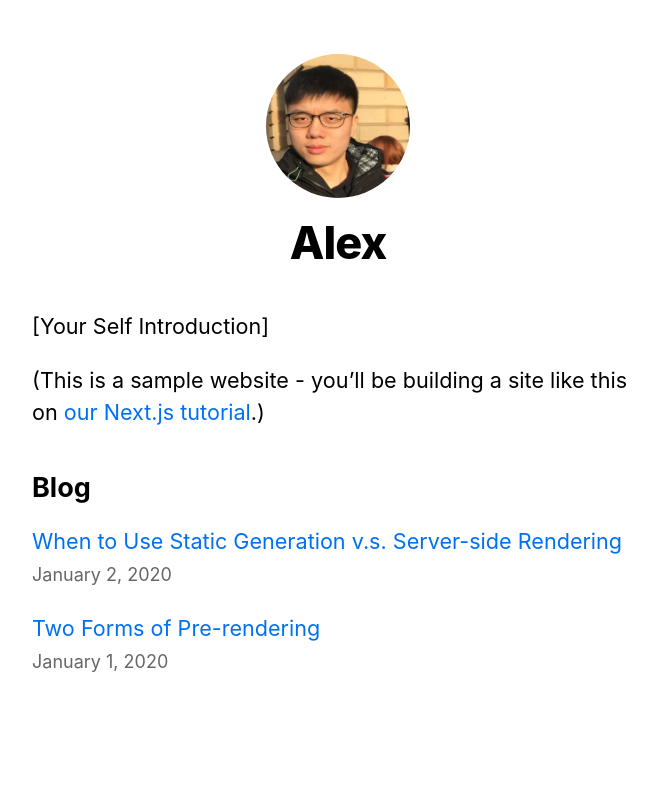
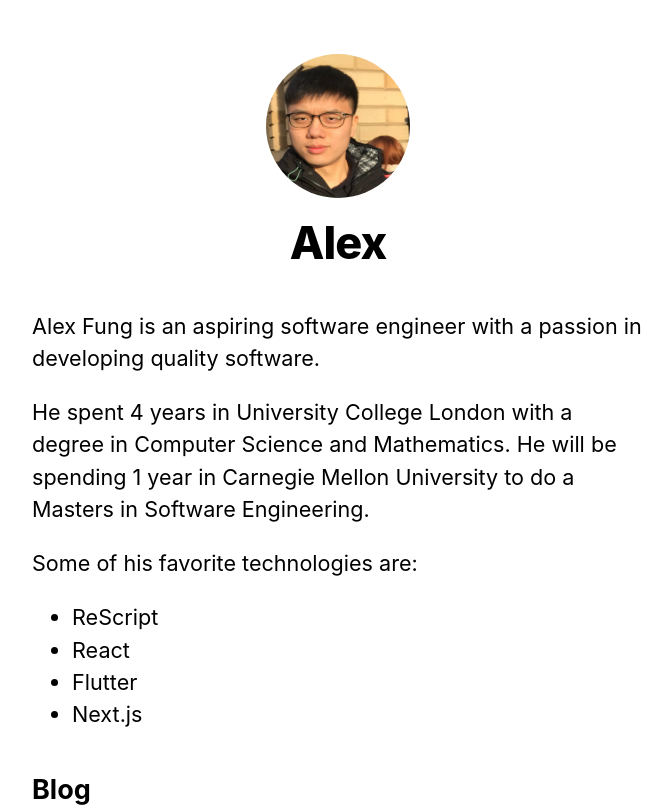
Before and after one commit to heiheihang/nextjs-blog, a Next.js app: page / in a window 1280 px wide. Shown: the top 807 px of the page, without its empty margins (302-974 px from the left). Built offline with nearby package versions, Linux system fonts and the light colour scheme.

Commit message:
index update

```diff
--- a/package.json
+++ b/package.json
@@ -8,6 +8,7 @@
     "start": "next start"
   },
   "dependencies": {
+    "d3": "^6.7.0",
     "date-fns": "^2.21.1",
     "gray-matter": "^4.0.3",
     "next": "^10.0.0",
--- a/pages/index.js
+++ b/pages/index.js
@@ -20,11 +20,22 @@ export default function Home({ allPostsData }) {
         <title>{siteTitle}</title>
       </Head>
       <section className={utilStyles.headingMd}>
-        <p>[Your Self Introduction]</p>
+        <p>Alex Fung is an aspiring software engineer with a passion in developing
+          quality software.
+        </p>
         <p>
-          (This is a sample website - you’ll be building a site like this on{' '}
-          <a href="https://nextjs.org/learn">our Next.js tutorial</a>.)
+        He spent 4 years in University College London with a degree in Computer Science
+          and Mathematics. He will be spending 1 year in Carnegie Mellon University to do a Masters in Software Engineering.
         </p>
+        <p>
+          Some of his favorite technologies are:
+        </p>
+        <ul>
+          <li>ReScript</li>
+          <li>React</li>
+          <li>Flutter</li>
+          <li>Next.js</li>
+        </ul>
       </section>
       <section className={`${utilStyles.headingMd} ${utilStyles.padding1px}`}>
         <h2 className={utilStyles.headingLg}>Blog</h2>
```
Also changed, not shown: pages/projects/shortest-path.js (added, +18 -0 lines), 1 other file (tests, documents, lock files or other folders).
